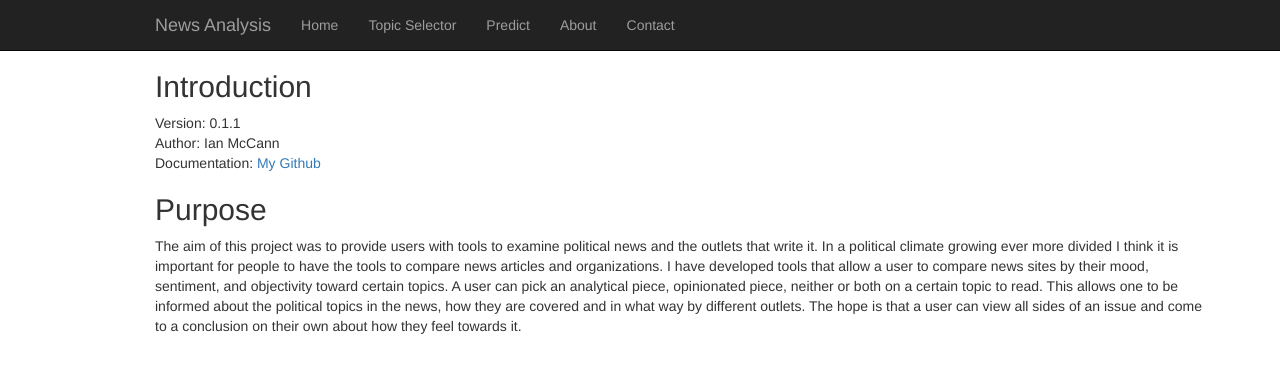
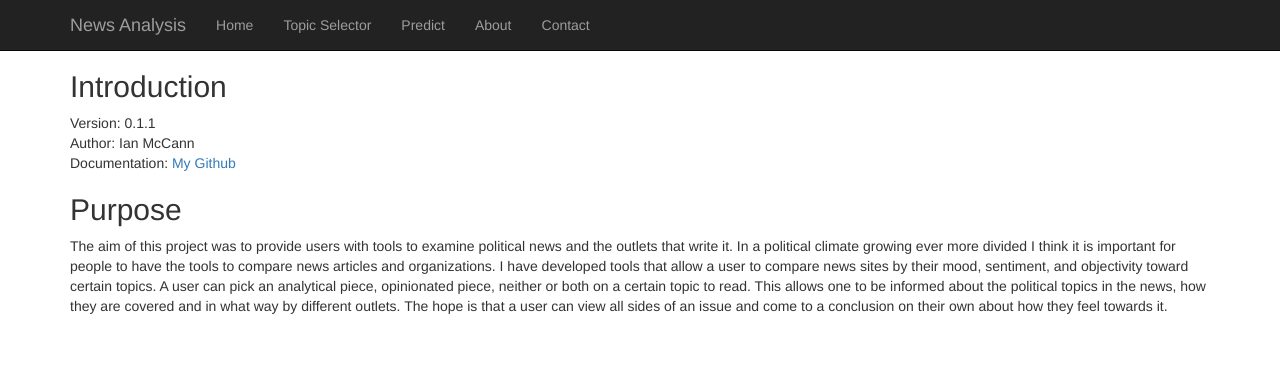
Before and after one commit to Adin-Alihodzic/news_analysis, a Flask app: page /about in a window 1280 px wide. Shown: the top 373 px of the page. Run offline with Flask 2, Linux system fonts and the light colour scheme; parts of the project's set-up code (start-up, migrations or seed data) failed here and were passed over; some libraries are stand-ins or nearby versions.

Commit message:
fix for phone

```diff
--- a/web_app/static/css/starter-template.css
+++ b/web_app/static/css/starter-template.css
@@ -14,32 +14,3 @@ li {
   display: list-item;
   list-style-position: inside;
 }
-@media only screen and (min-width : 320px) {
-  .container, .container-fluid {
-    padding-left: 100px; // just an example
-  }
-}
-
-@media only screen and (min-width : 480px) {
-  .container, .container-fluid {
-    padding-left: 100px; // just an example
-  }
-}
-
-@media only screen and (min-width : 768px) {
-  .container, .container-fluid {
-    padding-left: 100px; // just an example
-  }
-}
-
-@media only screen and (min-width : 992px) {
-  .container, .container-fluid {
-    padding-left: 100px; // just an example
-  }
-}
-
-@media only screen and (min-width : 1200px) {
-  .container, .container-fluid {
-    padding-left: 100px; // just an example
-  }
-}
```
Also changed, not shown: web_app/templates/home.html (+1 -11 lines).
